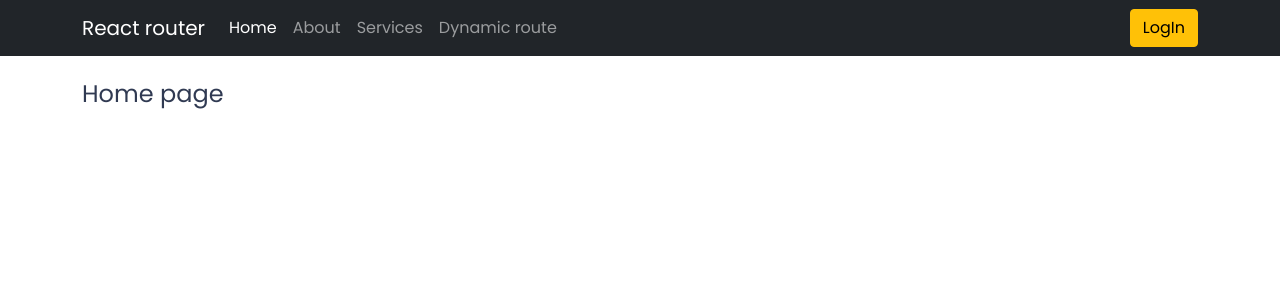
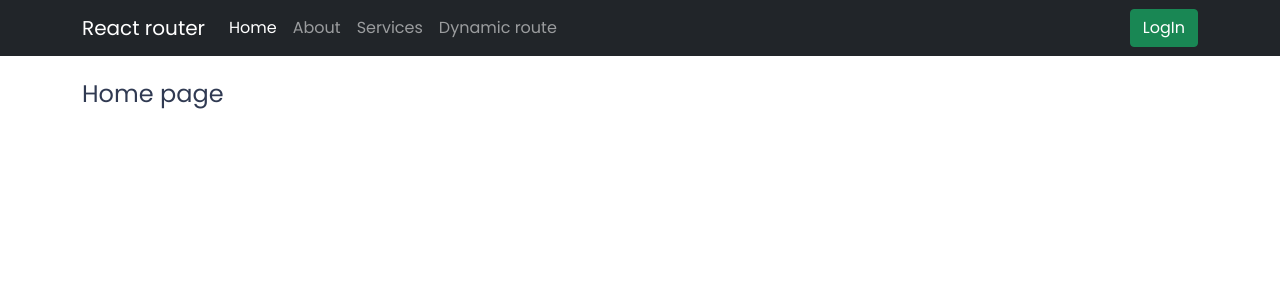
Before and after one commit to GaziAkil/react-router, a React (Create React App) app: page / in a window 1280 px wide. Shown: the top 300 px of the page. Built offline with nearby package versions, Linux system fonts and the light colour scheme.

Commit message:
Bootstrap 5 added

```diff
--- a/src/Navbar.js
+++ b/src/Navbar.js
@@ -25,7 +25,7 @@ export default function Navbar() {
                     </li>
                 </ul>
                 <form className="d-flex">
-                    <Link className="btn btn-warning" type="submit" to="/login">LogIn</Link>
+                    <Link className="btn btn-success" type="submit" to="/login">LogIn</Link>
                 </form>
             </div>
         </div>
```
